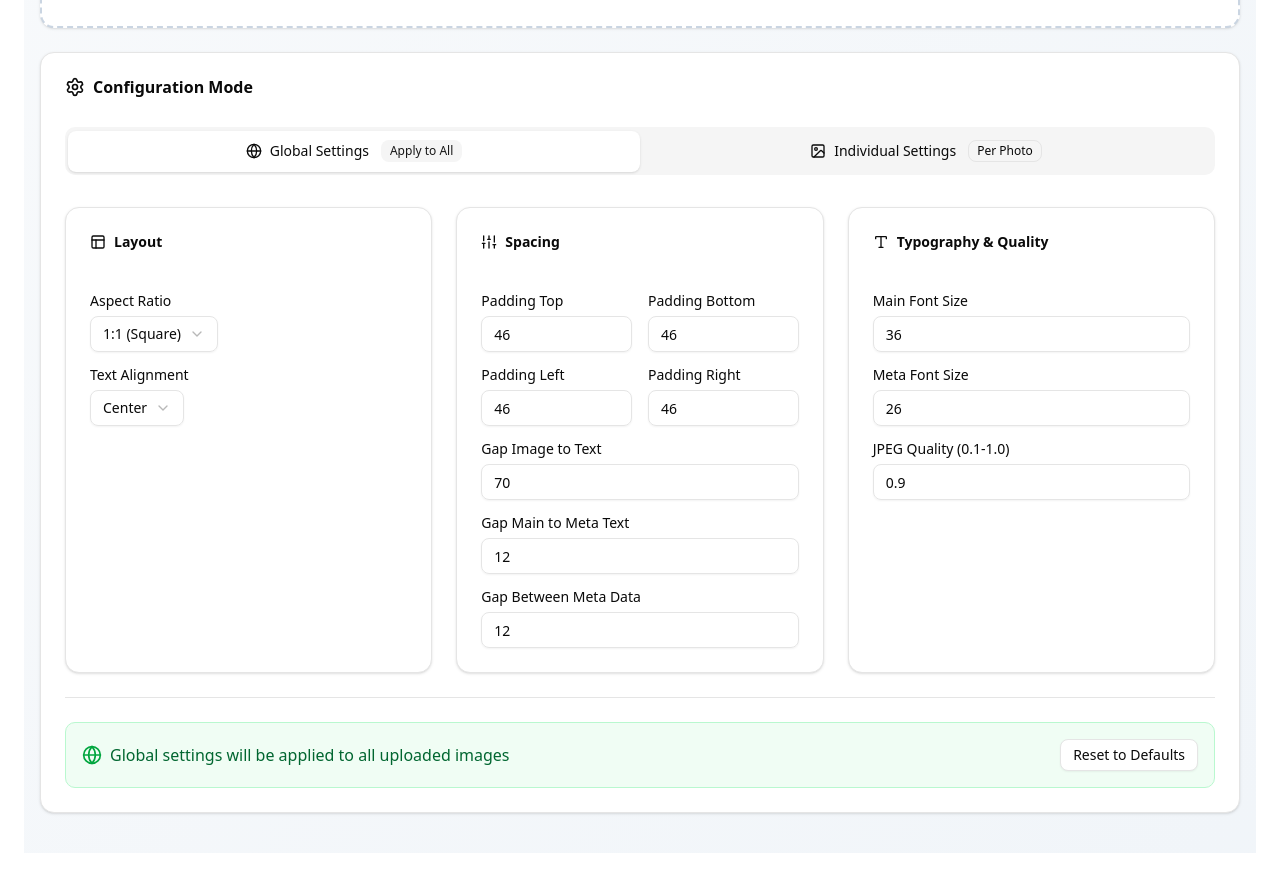
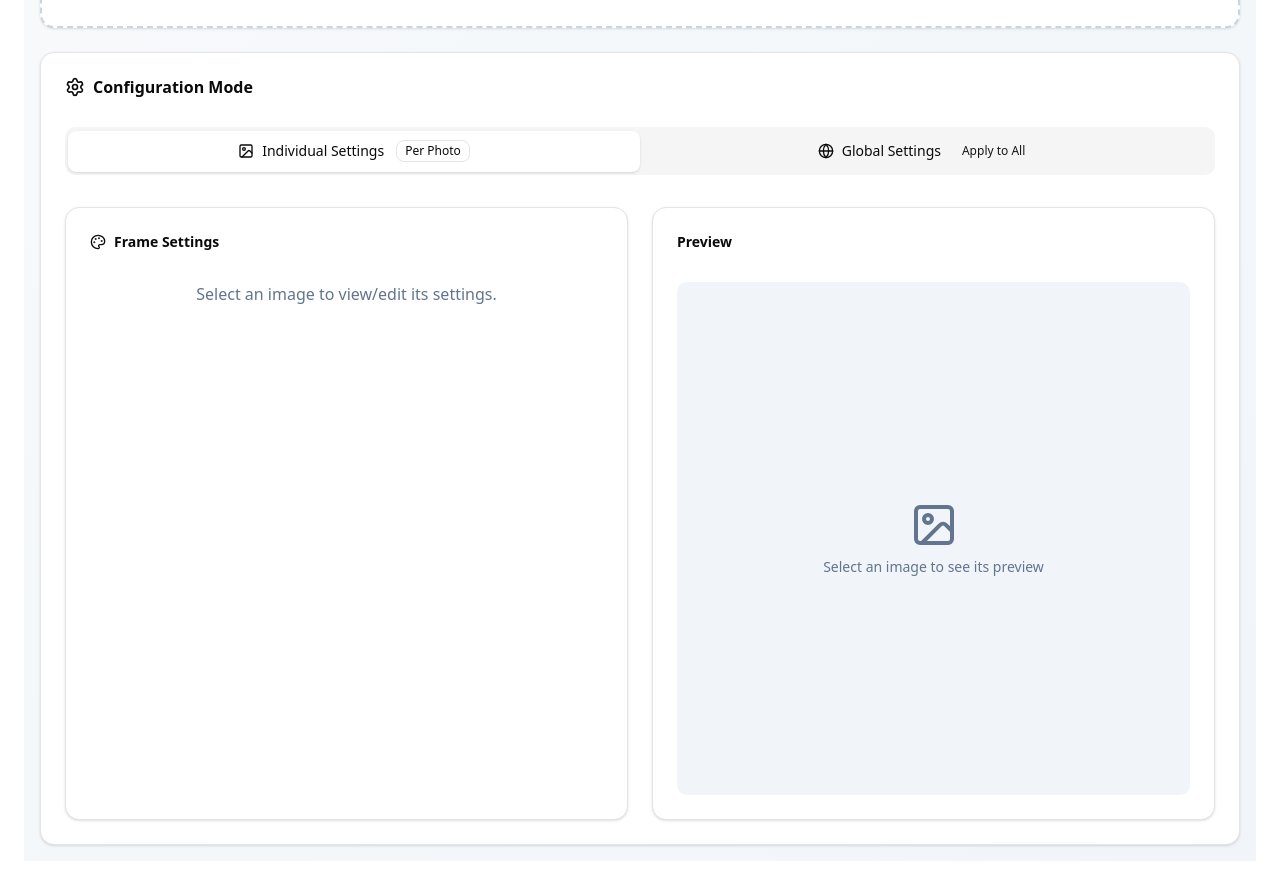
Before and after one commit to Wijaya-Putra/photos-framer, a Next.js app: page / in a window 1280 px wide. Shown: the part 400-1285 px from the top of the page. Built offline with nearby package versions, Linux system fonts and the light colour scheme.

Commit message:
qol individual changes

```diff
--- a/app/components/PhotoMetadataFramerUI.tsx
+++ b/app/components/PhotoMetadataFramerUI.tsx
@@ -2,74 +2,25 @@
 'use client'
 
 import { ImageData } from '@/app/types';
-
 import { Button } from "./ui/button";
 import { Card, CardContent, CardHeader, CardTitle } from "./ui/card";
-import { Label } from "./ui/label";
-import { Input } from "./ui/input";
-import { Select, SelectContent, SelectItem, SelectTrigger, SelectValue } from "./ui/select";
 import { Tabs, TabsContent, TabsList, TabsTrigger } from "./ui/tabs";
-import { Separator } from "./ui/separator";
 import { Badge } from "./ui/badge";
-import {
-  Upload,
-  Download,
-  Globe,
-  ImageIcon,
-  Settings,
-  Palette,
-  Type,
-  Layout,
-  Sliders,
-  FileImage,
-  DownloadCloud,
-} from "lucide-react";
-import ImageCard from './image-card';
+import { Upload, Globe, ImageIcon, Settings, FileImage } from "lucide-react";
 import GlobalSettingsPanel from './config/global-settings-panel';
 import IndividualSettingsPanel from './config/individual-settings-panel';
 
-// Define the prop types for PhotoMetadataFramerUI
 interface PhotoMetadataFramerUIProps {
   images: ImageData[];
   onUploadClick: () => void;
   onDownloadAll: () => void;
   activeMode: 'global' | 'individual';
   setActiveMode: (mode: 'global' | 'individual') => void;
-  globalSettings: {
-    aspect: string; setAspect: (value: string) => void;
-    align: 'center' | 'left' | 'right'; setAlign: (value: 'center' | 'left' | 'right') => void;
-    paddingTop: number; setPaddingTop: (value: number) => void;
-    paddingBottom: number; setPaddingBottom: (value: number) => void;
-    paddingLeft: number; setPaddingLeft: (value: number) => void;
-    paddingRight: number; setPaddingRight: (value: number) => void;
-    paddingTopText: number; setPaddingTopText: (value: number) => void;
-    paddingBetweenTextLines: number; setPaddingBetweenTextLines: (value: number) => void;
-    paddingBetweenMetaData: number; setPaddingBetweenMetaData: (value: number) => void;
-    fontSizeMain: number; setFontSizeMain: (value: number) => void;
-    fontSizeMeta: number; setFontSizeMeta: (value: number) => void;
-    jpegQuality: number; setJpegQuality: (value: number) => void;
-  };
+  globalSettings: any;
   selectedImageId: string | null;
   setSelectedImageId: (id: string | null) => void;
   setCanvasRef: (key: string, node: HTMLCanvasElement | null) => void;
-  // This is the corrected line
-  onIndividualSettingChange: (
-    imageId: string,
-    settingName:
-      | "individualAspect"
-      | "individualAlign"
-      | "individualPaddingTop"
-      | "individualPaddingBottom"
-      | "individualPaddingLeft"
-      | "individualPaddingRight"
-      | "individualPaddingTopText"
-      | "individualPaddingBetweenTextLines"
-      | "individualPaddingBetweenMetaData"
-      | "individualFontSizeMain"
-      | "individualFontSizeMeta"
-      | "individualJpegQuality",
-    newValue: any
-  ) => void;
+  onIndividualSettingChange: (imageId: string, settingName: keyof Omit<ImageData, 'file' | 'url' | 'make' | 'model' | 'focalLength' | 'aperture' | 'shutter' | 'iso'>, newValue: any) => void;
 }
 
 export default function PhotoMetadataFramerUI({
@@ -88,7 +39,6 @@ export default function PhotoMetadataFramerUI({
   return (
     <div className="min-h-screen bg-gradient-to-br from-slate-50 to-slate-100 p-4">
       <div className="max-w-7xl mx-auto space-y-6">
-        {/* Header */}
         <div className="text-center space-y-2">
           <h1 className="text-3xl font-bold text-slate-900 flex items-center justify-center gap-2">
             <FileImage className="h-8 w-8 text-blue-600" />
@@ -97,7 +47,6 @@ export default function PhotoMetadataFramerUI({
           <p className="text-slate-600">Add beautiful metadata frames to your photos with ease</p>
         </div>
 
-        {/* Upload Section */}
         <Card className="border-dashed border-2 border-slate-300 hover:border-blue-400 transition-colors">
           <CardContent className="p-8">
             <div className="text-center space-y-4">
@@ -113,7 +62,6 @@ export default function PhotoMetadataFramerUI({
           </CardContent>
         </Card>
 
-        {/* Mode Selection */}
         <Card>
           <CardHeader>
             <CardTitle className="flex items-center gap-2">
@@ -122,8 +70,15 @@ export default function PhotoMetadataFramerUI({
             </CardTitle>
           </CardHeader>
           <CardContent>
-            <Tabs value={activeMode} onValueChange={setActiveMode as (value: string) => void} className="w-full">
+            <Tabs value={activeMode} onValueChange={(value) => setActiveMode(value as 'global' | 'individual')} className="w-full">
               <TabsList className="grid w-full grid-cols-2 h-12">
+                <TabsTrigger value="individual" className="flex items-center gap-2 text-sm">
+                  <ImageIcon className="h-4 w-4" />
+                  Individual Settings
+                  <Badge variant="outline" className="ml-1">
+                    Per Photo
+                  </Badge>
+                </TabsTrigger>
                 <TabsTrigger value="global" className="flex items-center gap-2 text-sm">
                   <Globe className="h-4 w-4" />
                   Global Settings
@@ -131,75 +86,23 @@ export default function PhotoMetadataFramerUI({
                     Apply to All
                   </Badge>
                 </TabsTrigger>
-                <TabsTrigger value="individual" className="flex items-center gap-2 text-sm">
-                  <ImageIcon className="h-4 w-4" />
-                  Individual Settings
-                  <Badge variant="outline" className="ml-1">
-                    Per Photo
-                  </Badge>
-                </TabsTrigger>
               </TabsList>
-              <TabsContent value="global" className="mt-6">
-                <GlobalSettingsPanel {...globalSettings} />
-              </TabsContent>
               <TabsContent value="individual" className="mt-6">
                 <IndividualSettingsPanel
                   images={images}
                   selectedImageId={selectedImageId}
                   setSelectedImageId={setSelectedImageId}
-                  setCanvasRef={setCanvasRef}
                   onIndividualSettingChange={onIndividualSettingChange}
                   globalSettings={globalSettings}
+                  setCanvasRef={setCanvasRef}
                 />
+              </TabsContent>
+              <TabsContent value="global" className="mt-6">
+                <GlobalSettingsPanel {...globalSettings} />
               </TabsContent>
             </Tabs>
           </CardContent>
         </Card>
-
-        {/* Download Section */}
-        {images.length > 0 && (
-          <Card className="bg-blue-50 border-blue-200">
-            <CardContent className="p-6">
-              <div className="flex items-center justify-between">
-                <div className="flex items-center gap-3">
-                  <DownloadCloud className="h-8 w-8 text-blue-600" />
-                  <div>
-                    <h3 className="font-semibold text-slate-900">Ready to Download</h3>
-                    <p className="text-sm text-slate-600">All your framed images in one ZIP file</p>
-                  </div>
-                </div>
-                <Button size="lg" className="gap-2" onClick={onDownloadAll}>
-                  <Download className="h-4 w-4" />
-                  Download All Framed Images
-                </Button>
-              </div>
-            </CardContent>
-          </Card>
-        )}
-
-        {/* Display ImageCards */}
-        <div className="grid grid-cols-1 md:grid-cols-2 lg:grid-cols-3 gap-4">
-          {images.map((img) => (
-            <ImageCard
-              key={img.file.name}
-              image={img}
-              settingMode={activeMode === 'global' ? 'global' : 'perCard'}
-              globalAspect={globalSettings.aspect}
-              globalAlign={globalSettings.align}
-              globalPaddingTop={globalSettings.paddingTop}
-              globalPaddingBottom={globalSettings.paddingBottom}
-              globalPaddingLeft={globalSettings.paddingLeft}
-              globalPaddingRight={globalSettings.paddingRight}
-              globalPaddingTopText={globalSettings.paddingTopText}
-              globalPaddingBetweenTextLines={globalSettings.paddingBetweenTextLines}
-              globalPaddingBetweenMetaData={globalSettings.paddingBetweenMetaData}
-              globalFontSizeMain={globalSettings.fontSizeMain}
-              globalFontSizeMeta={globalSettings.fontSizeMeta}
-              globalJpegQuality={globalSettings.jpegQuality}
-              setCanvasRef={setCanvasRef}
-            />
-          ))}
-        </div>
       </div>
     </div>
   );
--- a/app/components/config/individual-settings-panel.tsx
+++ b/app/components/config/individual-settings-panel.tsx
@@ -7,7 +7,6 @@ import { Input } from "../ui/input"
 import { Button } from "../ui/button"
 import { Select, SelectContent, SelectItem, SelectTrigger, SelectValue } from "../ui/select"
 import { Separator } from "../ui/separator"
-import { Badge } from "../ui/badge"
 import { Download, ImageIcon, Palette } from "lucide-react"
 import ImageCard from "../image-card"
 import { ImageData } from "@/app/types"
@@ -17,7 +16,6 @@ interface IndividualSettingsPanelProps {
   selectedImageId: string | null;
   setSelectedImageId: (id: string | null) => void;
   setCanvasRef: (key: string, node: HTMLCanvasElement | null) => void;
-  // This is the corrected type definition
   onIndividualSettingChange: (imageId: string, settingName: keyof Omit<ImageData, 'file' | 'url' | 'make' | 'model' | 'focalLength' | 'aperture' | 'shutter' | 'iso'>, newValue: any) => void;
   globalSettings: {
     aspect: string;
@@ -64,41 +62,12 @@ export default function IndividualSettingsPanel({
 
   return (
     <div className="space-y-6">
-      <div className="space-y-3">
-        <Label className="text-base font-medium">Select Image to Configure</Label>
-        <div className="grid grid-cols-1 sm:grid-cols-2 lg:grid-cols-3 gap-4">
-          {images.map((image) => (
-            <Card
-              key={image.file.name}
-              className={`cursor-pointer transition-all hover:shadow-md ${
-                selectedImageId === image.file.name ? "ring-2 ring-blue-500 bg-blue-50" : ""
-              }`}
-              onClick={() => setSelectedImageId(image.file.name)}
-            >
-              <CardContent className="p-4">
-                <div className="aspect-video bg-slate-200 rounded-lg mb-3 overflow-hidden">
-                  <img
-                    src={image.url || "/placeholder.svg"}
-                    alt={image.file.name}
-                    className="w-full h-full object-cover"
-                  />
-                </div>
-                <p className="text-sm font-medium truncate">{image.file.name}</p>
-                {selectedImageId === image.file.name && <Badge className="mt-2">Currently Editing</Badge>}
-              </CardContent>
-            </Card>
-          ))}
-        </div>
-      </div>
-
-      <Separator />
-
-      <div className="grid grid-cols-1 md:grid-cols-2 gap-6">
+      <div className="grid grid-cols-1 lg:grid-cols-2 gap-6">
         <Card>
           <CardHeader>
             <CardTitle className="text-sm flex items-center gap-2">
               <Palette className="h-4 w-4" />
-              Frame Settings for Selected Image
+              Frame Settings
             </CardTitle>
           </CardHeader>
           <CardContent className="space-y-4">
@@ -107,9 +76,7 @@ export default function IndividualSettingsPanel({
                 <div className="space-y-2">
                   <Label htmlFor="individual-aspect-ratio">Aspect Ratio</Label>
                   <Select value={selectedImage.individualAspect} onValueChange={(value) => onIndividualSettingChange(selectedImage.file.name, 'individualAspect', value)}>
-                    <SelectTrigger>
-                      <SelectValue />
-                    </SelectTrigger>
+                    <SelectTrigger><SelectValue /></SelectTrigger>
                     <SelectContent>
                       <SelectItem value="1:1">1:1 (Square)</SelectItem>
                       <SelectItem value="4:3">4:3 (Standard)</SelectItem>
@@ -121,9 +88,7 @@ export default function IndividualSettingsPanel({
                 <div className="space-y-2">
                   <Label htmlFor="individual-text-align">Text Alignment</Label>
                   <Select value={selectedImage.individualAlign} onValueChange={(value) => onIndividualSettingChange(selectedImage.file.name, 'individualAlign', value as 'center' | 'left' | 'right')}>
-                    <SelectTrigger>
-                      <SelectValue />
-                    </SelectTrigger>
+                    <SelectTrigger><SelectValue /></SelectTrigger>
                     <SelectContent>
                       <SelectItem value="left">Left</SelectItem>
                       <SelectItem value="center">Center</SelectItem>
@@ -131,6 +96,7 @@ export default function IndividualSettingsPanel({
                     </SelectContent>
                   </Select>
                 </div>
+                <Separator />
                 <div className="grid grid-cols-2 gap-4">
                   <div className="space-y-2">
                     <Label htmlFor="individual-padding-top">Padding Top</Label>
@@ -161,6 +127,8 @@ export default function IndividualSettingsPanel({
                   <Label htmlFor="individual-padding-between-meta-data">Gap Between Meta Data</Label>
                   <Input id="individual-padding-between-meta-data" type="number" value={selectedImage.individualPaddingBetweenMetaData} onChange={(e) => onIndividualSettingChange(selectedImage.file.name, 'individualPaddingBetweenMetaData', Number(e.target.value))} />
                 </div>
+                <Separator />
+                <div className="grid grid-cols-2 gap-4">
                   <div className="space-y-2">
                     <Label htmlFor="individual-font-size-main">Main Font Size</Label>
                     <Input id="individual-font-size-main" type="number" value={selectedImage.individualFontSizeMain} onChange={(e) => onIndividualSettingChange(selectedImage.file.name, 'individualFontSizeMain', Number(e.target.value))} />
@@ -169,10 +137,30 @@ export default function IndividualSettingsPanel({
                     <Label htmlFor="individual-font-size-meta">Meta Font Size</Label>
                     <Input id="individual-font-size-meta" type="number" value={selectedImage.individualFontSizeMeta} onChange={(e) => onIndividualSettingChange(selectedImage.file.name, 'individualFontSizeMeta', Number(e.target.value))} />
                   </div>
+                </div>
                 <div className="space-y-2">
                   <Label htmlFor="individual-jpeg-quality">JPEG Quality (0.1-1.0)</Label>
                   <Input id="individual-jpeg-quality" type="number" step="0.1" min="0.1" max="1.0" value={selectedImage.individualJpegQuality} onChange={(e) => onIndividualSettingChange(selectedImage.file.name, 'individualJpegQuality', Number(e.target.value))} />
                 </div>
+                <Separator />
+                <Button variant="outline" size="sm" onClick={() => {
+                  if (selectedImage) {
+                    onIndividualSettingChange(selectedImage.file.name, 'individualAspect', globalSettings.aspect);
+                    onIndividualSettingChange(selectedImage.file.name, 'individualAlign', globalSettings.align);
+                    onIndividualSettingChange(selectedImage.file.name, 'individualPaddingTop', globalSettings.paddingTop);
+                    onIndividualSettingChange(selectedImage.file.name, 'individualPaddingBottom', globalSettings.paddingBottom);
+                    onIndividualSettingChange(selectedImage.file.name, 'individualPaddingLeft', globalSettings.paddingLeft);
+                    onIndividualSettingChange(selectedImage.file.name, 'individualPaddingRight', globalSettings.paddingRight);
+                    onIndividualSettingChange(selectedImage.file.name, 'individualPaddingTopText', globalSettings.paddingTopText);
+                    onIndividualSettingChange(selectedImage.file.name, 'individualPaddingBetweenTextLines', globalSettings.paddingBetweenTextLines);
+                    onIndividualSettingChange(selectedImage.file.name, 'individualPaddingBetweenMetaData', globalSettings.paddingBetweenMetaData);
+                    onIndividualSettingChange(selectedImage.file.name, 'individualFontSizeMain', globalSettings.fontSizeMain);
+                    onIndividualSettingChange(selectedImage.file.name, 'individualFontSizeMeta', globalSettings.fontSizeMeta);
+                    onIndividualSettingChange(selectedImage.file.name, 'individualJpegQuality', globalSettings.jpegQuality);
+                  }
+                }}>
+                  Copy from Global
+                </Button>
               </>
             ) : (
               <p className="text-center text-slate-500">Select an image to view/edit its settings.</p>
@@ -218,42 +206,13 @@ export default function IndividualSettingsPanel({
               <div className="aspect-square bg-slate-100 rounded-lg flex items-center justify-center">
                 <div className="text-center text-slate-500">
                   <ImageIcon className="h-12 w-12 mx-auto mb-2" />
-                  <p className="text-sm">Select an image to see preview</p>
+                  <p className="text-sm">Select an image to see its preview</p>
                 </div>
               </div>
             )}
           </CardContent>
         </Card>
       </div>
-
-      <div className="flex items-center justify-between p-4 bg-blue-50 rounded-lg border border-blue-200">
-        <div className="flex items-center gap-2">
-          <ImageIcon className="h-5 w-5 text-blue-600" />
-          <span className="font-medium text-blue-800">
-            Individual settings override global settings
-          </span>
-        </div>
-        {selectedImage && (
-          <Button variant="outline" size="sm" onClick={() => {
-            if (selectedImage) {
-              onIndividualSettingChange(selectedImage.file.name, 'individualAspect', globalSettings.aspect);
-              onIndividualSettingChange(selectedImage.file.name, 'individualAlign', globalSettings.align);
-              onIndividualSettingChange(selectedImage.file.name, 'individualPaddingTop', globalSettings.paddingTop);
-              onIndividualSettingChange(selectedImage.file.name, 'individualPaddingBottom', globalSettings.paddingBottom);
-              onIndividualSettingChange(selectedImage.file.name, 'individualPaddingLeft', globalSettings.paddingLeft);
-              onIndividualSettingChange(selectedImage.file.name, 'individualPaddingRight', globalSettings.paddingRight);
-              onIndividualSettingChange(selectedImage.file.name, 'individualPaddingTopText', globalSettings.paddingTopText);
-              onIndividualSettingChange(selectedImage.file.name, 'individualPaddingBetweenTextLines', globalSettings.paddingBetweenTextLines);
-              onIndividualSettingChange(selectedImage.file.name, 'individualPaddingBetweenMetaData', globalSettings.paddingBetweenMetaData);
-              onIndividualSettingChange(selectedImage.file.name, 'individualFontSizeMain', globalSettings.fontSizeMain);
-              onIndividualSettingChange(selectedImage.file.name, 'individualFontSizeMeta', globalSettings.fontSizeMeta);
-              onIndividualSettingChange(selectedImage.file.name, 'individualJpegQuality', globalSettings.jpegQuality);
-            }
-          }}>
-            Copy from Global
-          </Button>
-        )}
-      </div>
     </div>
   );
 }
--- a/app/hooks/useImageProcessor.ts
+++ b/app/hooks/useImageProcessor.ts
@@ -2,17 +2,15 @@
 'use client'
 
 import { useState, useRef, useCallback } from 'react';
-import { extractMetadata } from '../lib/metadata'; // Corrected Path
+import { extractMetadata } from '../lib/metadata';
 import JSZip from 'jszip';
 import { saveAs } from 'file-saver';
-import { ImageData } from '../types'; // Corrected Path
+import { ImageData } from '../types';
 
 export function useImageProcessor() {
   const [images, setImages] = useState<ImageData[]>([]);
   const fileInputRef = useRef<HTMLInputElement>(null);
 
-  // (The rest of the file is unchanged)
-  // ...
   const [globalAspect, setGlobalAspect] = useState('1:1');
   const [globalAlign, setGlobalAlign] = useState<'center' | 'left' | 'right'>('center');
   const [globalPaddingTop, setGlobalPaddingTop] = useState(46);
@@ -25,7 +23,10 @@ export function useImageProcessor() {
   const [globalFontSizeMain, setGlobalFontSizeMain] = useState(36);
   const [globalFontSizeMeta, setGlobalFontSizeMeta] = useState(26);
   const [globalJpegQuality, setGlobalJpegQuality] = useState(0.9);
-  const [activeMode, setActiveMode] = useState<'global' | 'individual'>('global');
+
+  // Changed the default mode to 'individual'
+  const [activeMode, setActiveMode] = useState<'global' | 'individual'>('individual');
+
   const [selectedImageId, setSelectedImageId] = useState<string | null>(null);
   const canvasRefs = useRef<Record<string, HTMLCanvasElement | null>>({});
 
```
Lines whose indentation alone changed are shown as unchanged.
